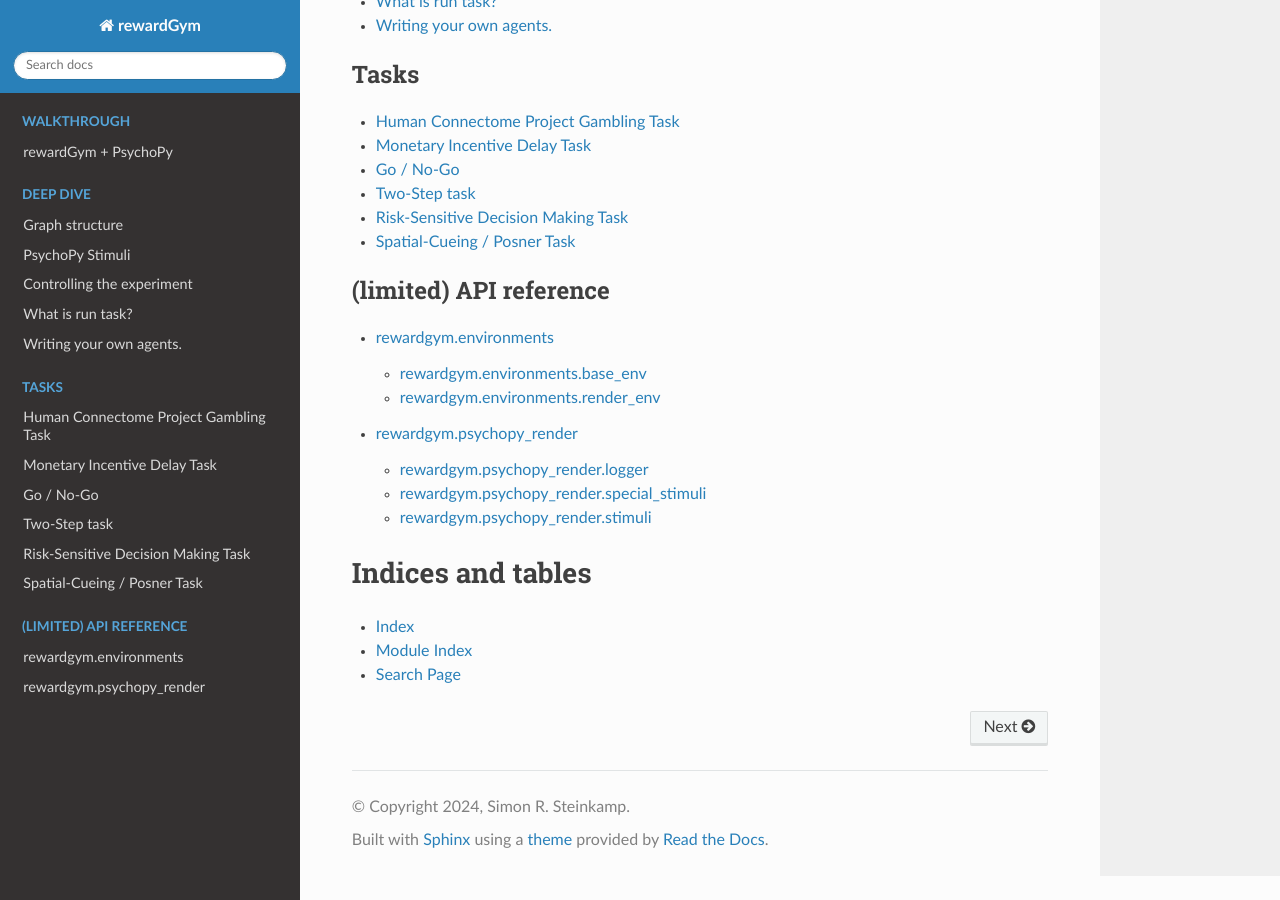
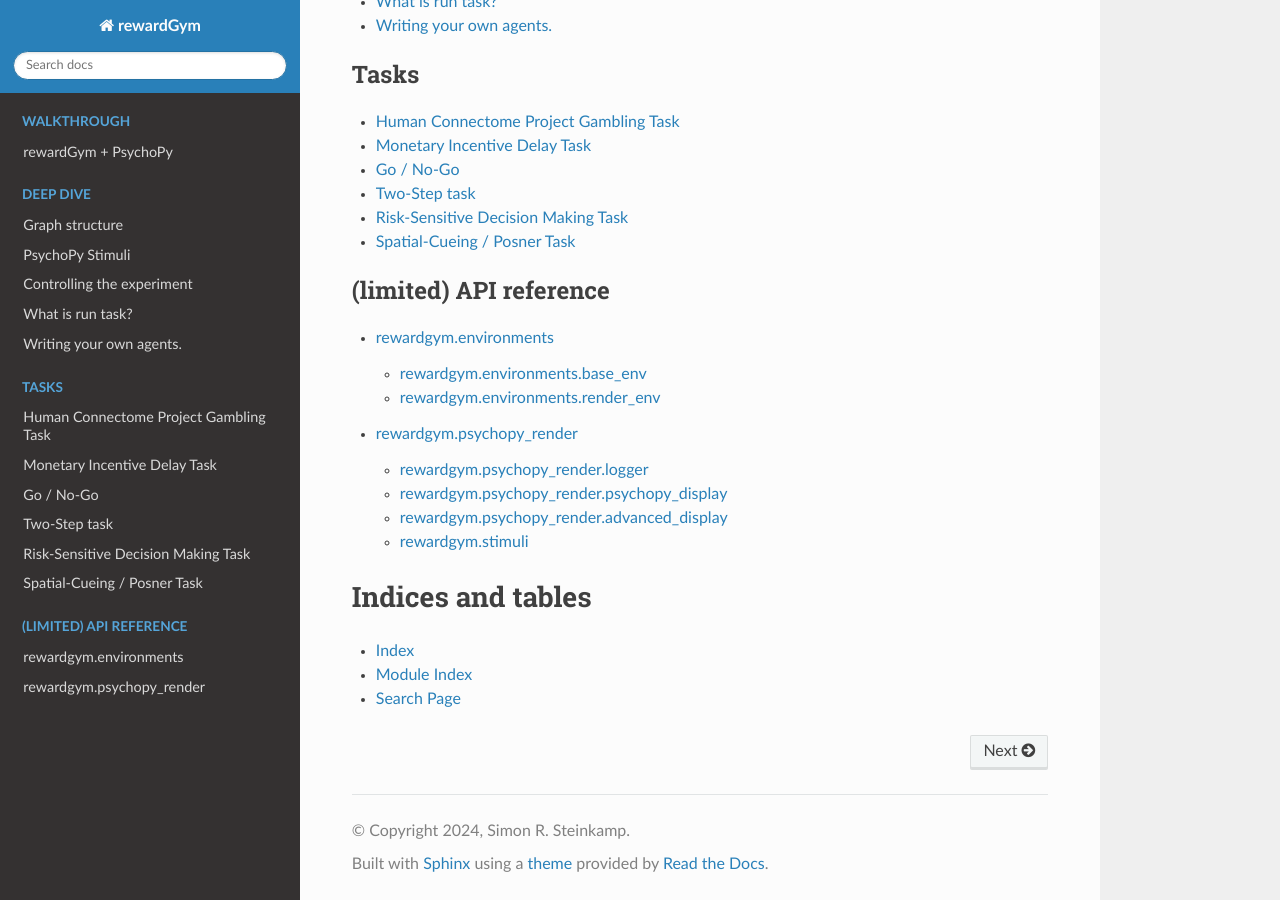
Before and after one commit to rewardMap/rewardGym, a Sphinx documentation site: the page built from docs/index.rst, in a window 1280 px wide and 900 px high, scrolled down 4176 px. Built offline with Sphinx 7.4.7 and the Read the Docs theme 3.1.0, drawn with Linux system fonts in a browser that asks for light colours; pages that are not in the unit, such as notebooks, are missing from menus.

```diff
--- a/docs/api/psychopy_stimuli.rst
+++ b/docs/api/psychopy_stimuli.rst
@@ -13,21 +13,31 @@ rewardgym.psychopy_render.logger
     :exclude-members: __weakref__
 
 
-rewardgym.psychopy_render.special_stimuli
+rewardgym.psychopy_render.psychopy_display
 ********************************************************************************
 
-.. automodule:: rewardgym.psychopy_render.special_stimuli
+.. automodule:: rewardgym.psychopy_render.psychopy_display
     :special-members: __init__
     :members:
     :show-inheritance:
     :exclude-members: __weakref__
 
 
-rewardgym.psychopy_render.stimuli
+rewardgym.psychopy_render.advanced_display
 ********************************************************************************
 
-.. automodule:: rewardgym.psychopy_render.stimuli
+.. automodule:: rewardgym.psychopy_render.advanced_display
     :special-members: __init__
     :members:
     :show-inheritance:
     :exclude-members: __weakref__
+
+
+rewardgym.stimuli
+********************************************************************************
+
+.. automodule:: rewardgym.stimuli
+    :special-members: __init__
+    :members:
+    :show-inheritance:
+    :exclude-members: __weakref__
```
